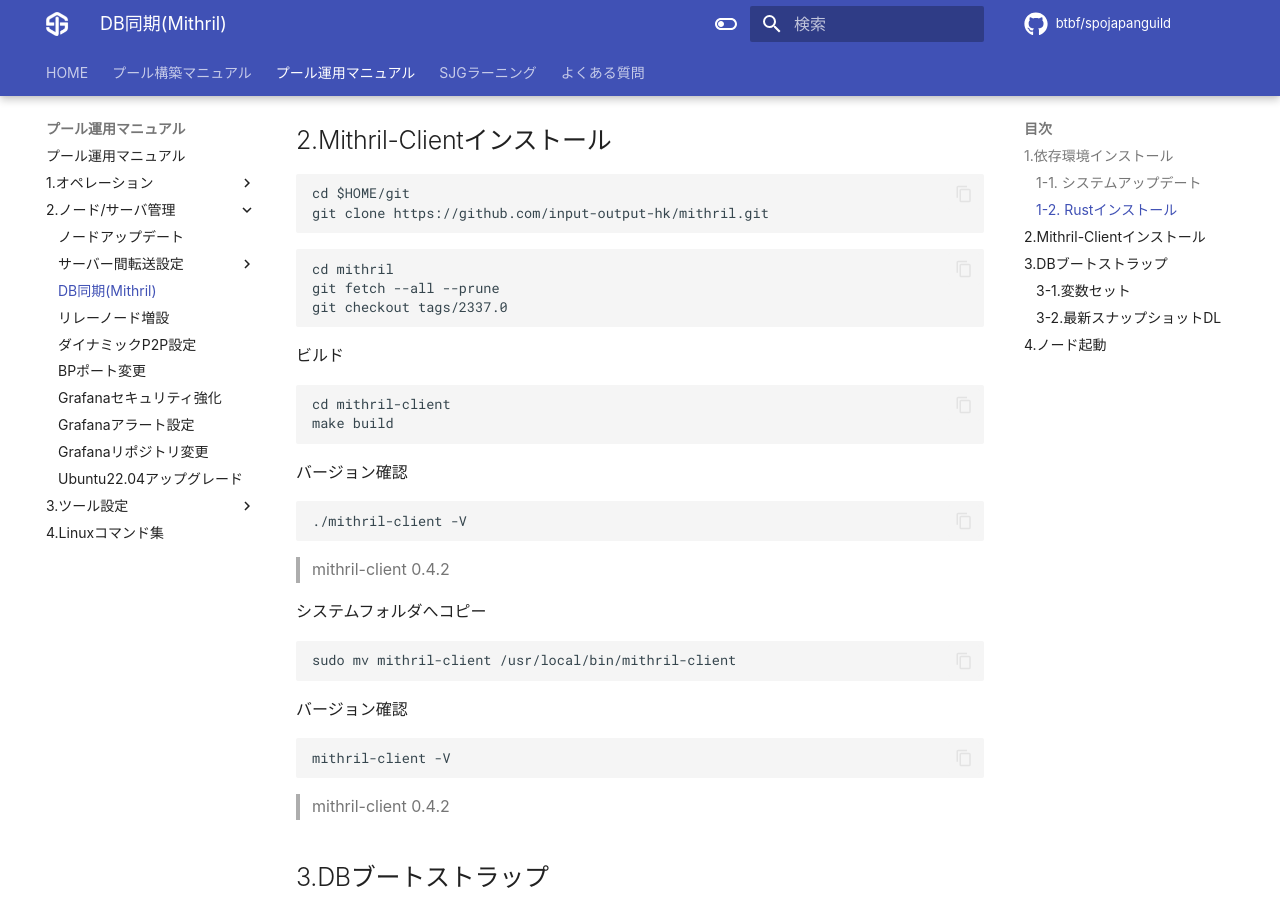
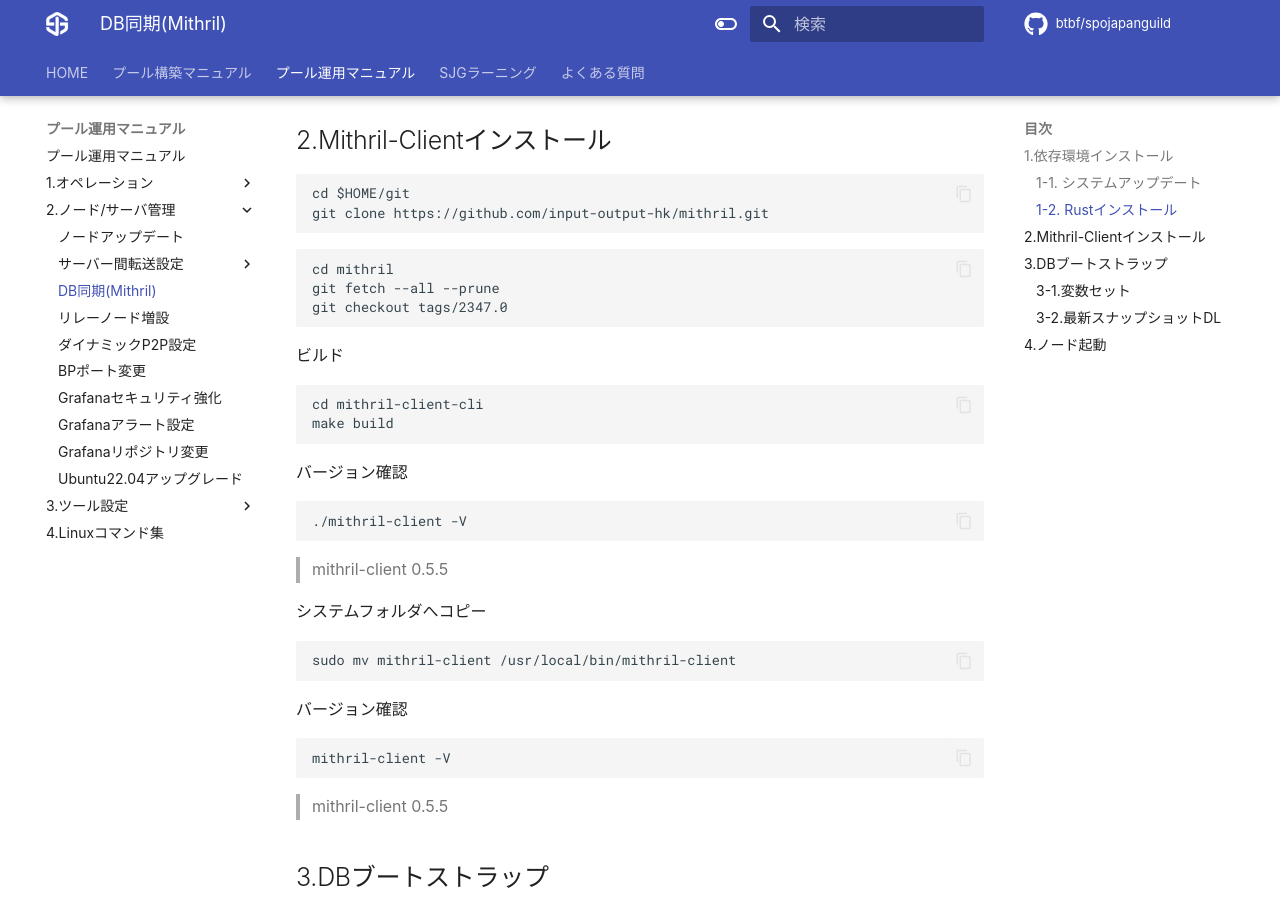
Before and after one commit to btbf/spojapanguild, an MkDocs documentation site: the page built from docs/operation/mithril-client.md, in a window 1280 px wide and 900 px high, scrolled down 1518 px. Built offline with MkDocs 1.6.1 and Material for MkDocs 9.7.7, drawn with Linux system fonts in a browser that asks for light colours; comment, search, counter and statistics services are not loaded.

Commit message:
mithril-client-rename

````diff
--- a/docs/operation/mithril-client.md
+++ b/docs/operation/mithril-client.md
@@ -65,12 +65,12 @@
 ```
 cd mithril
 git fetch --all --prune
-git checkout tags/2337.0
+git checkout tags/2347.0
 ```
 
 ビルド
 ```
-cd mithril-client
+cd mithril-client-cli
 make build
 ```
 
@@ -78,7 +78,7 @@
 ```
 ./mithril-client -V
 ```
-> mithril-client 0.4.2
+> mithril-client 0.5.5
 
 システムフォルダへコピー
 ```
@@ -89,7 +89,7 @@
 ```
 mithril-client -V
 ```
-> mithril-client 0.4.2
+> mithril-client 0.5.5
 
 ## 3.DBブートストラップ
 
````
